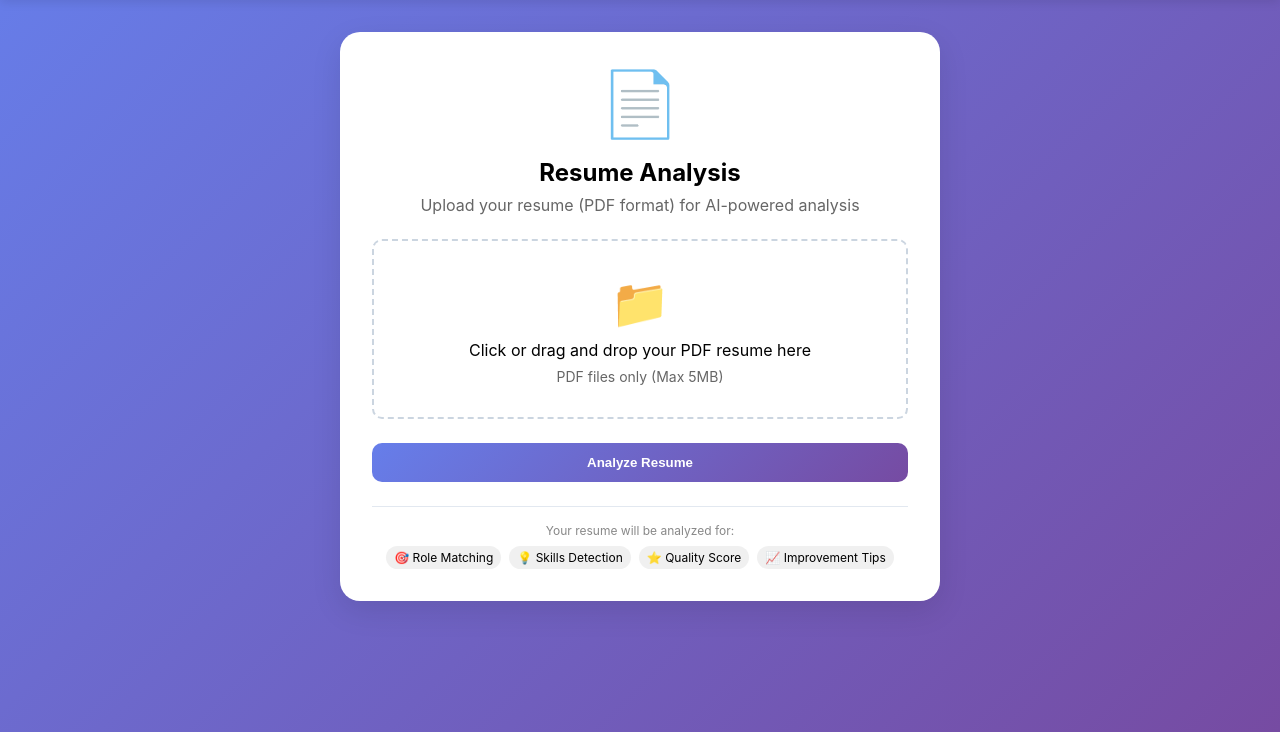
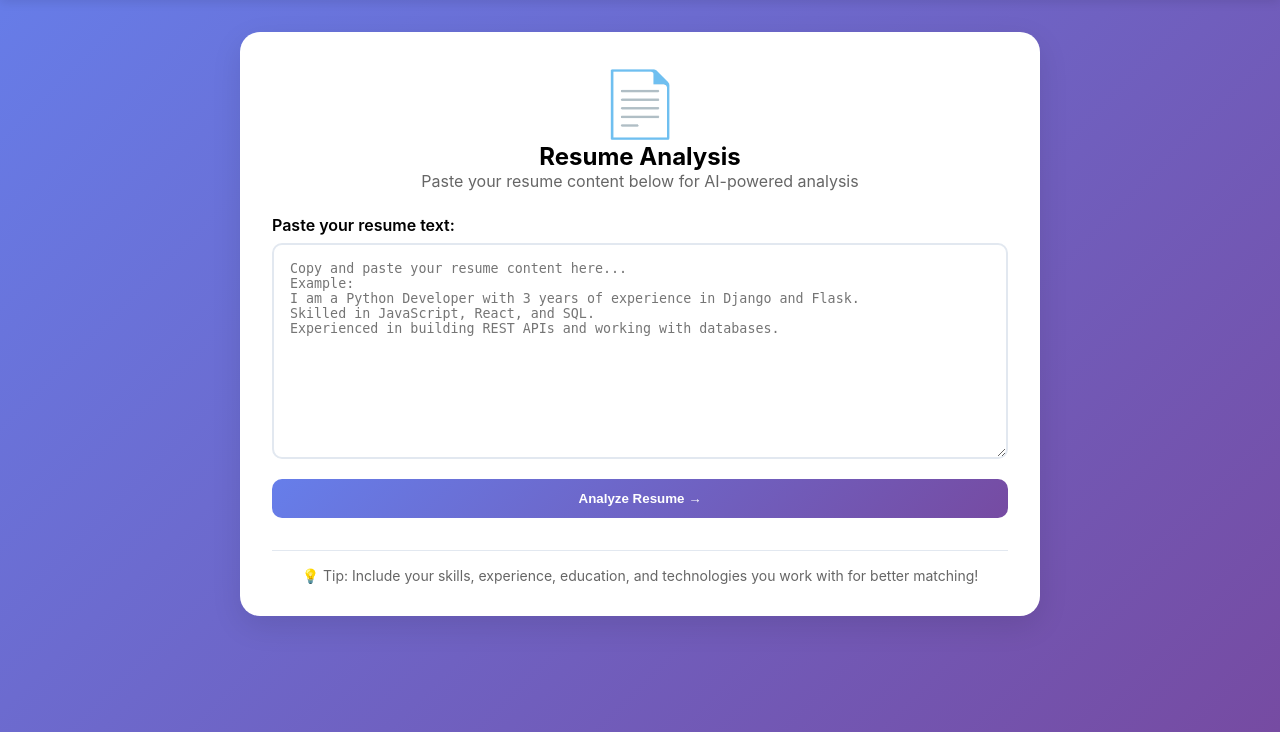
Before and after one commit to devanshsinghtomar/AI-interview-coach-module, a Flask app: page /resume-analysis in a window 1280 px wide. Shown: the part 68-800 px from the top of the page. Run offline with Flask 3, Linux system fonts and the light colour scheme; the visitor is signed in with stand-in values (Sample User, id 1).

Commit message:
Update resume_analysis.html

```diff
--- a/templates/resume_analysis.html
+++ b/templates/resume_analysis.html
@@ -3,93 +3,32 @@
 {% block title %}Resume Analysis - AI Interview Coach{% endblock %}
 
 {% block content %}
-<div style="max-width: 600px; margin: 0 auto;">
-    <div class="card" style="padding: 2rem; text-align: center;">
-        <div style="font-size: 4rem; margin-bottom: 1rem;">📄</div>
-        <h2 style="margin-bottom: 0.5rem;">Resume Analysis</h2>
-        <p style="color: #666; margin-bottom: 1.5rem;">Upload your resume (PDF format) for AI-powered analysis</p>
+<div style="max-width: 800px; margin: 0 auto;">
+    <div class="card" style="padding: 2rem;">
+        <div style="text-align: center; margin-bottom: 1.5rem;">
+            <div style="font-size: 4rem;">📄</div>
+            <h2>Resume Analysis</h2>
+            <p style="color: #666;">Paste your resume content below for AI-powered analysis</p>
+        </div>
 
-        <form id="uploadForm" method="POST" enctype="multipart/form-data">
-            <div id="dropZone" style="border: 2px dashed #cbd5e0; border-radius: 10px; padding: 2rem; margin-bottom: 1.5rem; cursor: pointer; transition: all 0.3s;">
-                <div id="uploadIcon" style="font-size: 3rem; margin-bottom: 0.5rem;">📁</div>
-                <p id="uploadText">Click or drag and drop your PDF resume here</p>
-                <p style="font-size: 0.875rem; color: #666; margin-top: 0.5rem;">PDF files only (Max 5MB)</p>
-                <input type="file" name="resume" id="fileInput" accept=".pdf" style="display: none;" required>
+        <form method="POST">
+            <div class="form-group" style="margin-bottom: 1rem;">
+                <label style="display: block; margin-bottom: 0.5rem; font-weight: 600;">Paste your resume text:</label>
+                <textarea name="resume_text" rows="12" required placeholder="Copy and paste your resume content here...
+Example:
+I am a Python Developer with 3 years of experience in Django and Flask.
+Skilled in JavaScript, React, and SQL.
+Experienced in building REST APIs and working with databases."
+style="width: 100%; padding: 1rem; border: 2px solid #e2e8f0; border-radius: 10px; font-family: monospace;"></textarea>
             </div>
-            <button type="submit" id="submitBtn" class="btn btn-primary" style="width: 100%;" disabled>Analyze Resume</button>
+            <button type="submit" class="btn btn-primary" style="width: 100%;">Analyze Resume →</button>
         </form>
 
-        <div style="margin-top: 1.5rem; padding-top: 1rem; border-top: 1px solid #e2e8f0;">
-            <p style="font-size: 0.75rem; color: #888;">Your resume will be analyzed for:</p>
-            <div style="display: flex; justify-content: center; gap: 0.5rem; margin-top: 0.5rem; flex-wrap: wrap;">
-                <span style="background: #f0f0f0; padding: 0.25rem 0.5rem; border-radius: 15px; font-size: 0.75rem;">🎯 Role Matching</span>
-                <span style="background: #f0f0f0; padding: 0.25rem 0.5rem; border-radius: 15px; font-size: 0.75rem;">💡 Skills Detection</span>
-                <span style="background: #f0f0f0; padding: 0.25rem 0.5rem; border-radius: 15px; font-size: 0.75rem;">⭐ Quality Score</span>
-                <span style="background: #f0f0f0; padding: 0.25rem 0.5rem; border-radius: 15px; font-size: 0.75rem;">📈 Improvement Tips</span>
-            </div>
+        <div style="margin-top: 2rem; padding-top: 1rem; border-top: 1px solid #e2e8f0;">
+            <p style="font-size: 0.875rem; color: #666; text-align: center;">
+                💡 Tip: Include your skills, experience, education, and technologies you work with for better matching!
+            </p>
         </div>
     </div>
 </div>
-
-<script>
-    const dropZone = document.getElementById('dropZone');
-    const fileInput = document.getElementById('fileInput');
-    const uploadText = document.getElementById('uploadText');
-    const uploadIcon = document.getElementById('uploadIcon');
-    const submitBtn = document.getElementById('submitBtn');
-
-    if (dropZone) {
-        dropZone.addEventListener('click', () => fileInput.click());
-    }
-
-    if (fileInput) {
-        fileInput.addEventListener('change', (e) => {
-            if (e.target.files[0]) {
-                const file = e.target.files[0];
-                if (file.name.endsWith('.pdf')) {
-                    uploadText.innerHTML = '✅ Selected: ' + file.name;
-                    uploadIcon.innerHTML = '✅';
-                    dropZone.style.borderColor = '#48bb78';
-                    submitBtn.disabled = false;
-                } else {
-                    alert('Please select a PDF file');
-                    fileInput.value = '';
-                    uploadText.innerHTML = 'Click or drag and drop your PDF resume here';
-                    uploadIcon.innerHTML = '📁';
-                    dropZone.style.borderColor = '#cbd5e0';
-                    submitBtn.disabled = true;
-                }
-            }
-        });
-    }
-
-    if (dropZone) {
-        dropZone.addEventListener('dragover', (e) => {
-            e.preventDefault();
-            dropZone.style.borderColor = '#667eea';
-            dropZone.style.background = '#f7fafc';
-        });
-
-        dropZone.addEventListener('dragleave', () => {
-            dropZone.style.borderColor = '#cbd5e0';
-            dropZone.style.background = 'white';
-        });
-
-        dropZone.addEventListener('drop', (e) => {
-            e.preventDefault();
-            dropZone.style.borderColor = '#cbd5e0';
-            dropZone.style.background = 'white';
-            const file = e.dataTransfer.files[0];
-            if (file && file.name.endsWith('.pdf')) {
-                fileInput.files = e.dataTransfer.files;
-                uploadText.innerHTML = '✅ Selected: ' + file.name;
-                uploadIcon.innerHTML = '✅';
-                dropZone.style.borderColor = '#48bb78';
-                submitBtn.disabled = false;
-            } else {
-                alert('Please drop a PDF file');
-            }
-        });
-    }
-</script>
 {% endblock %}
```
